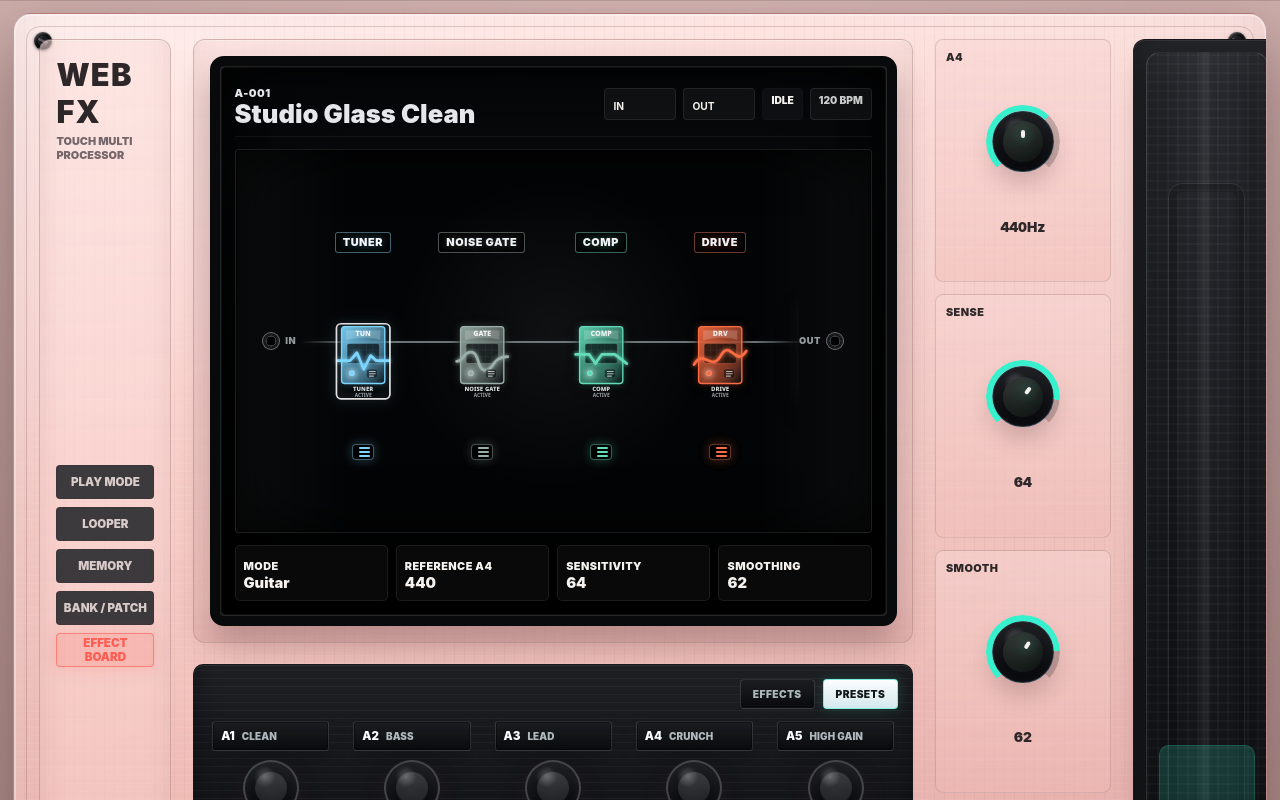
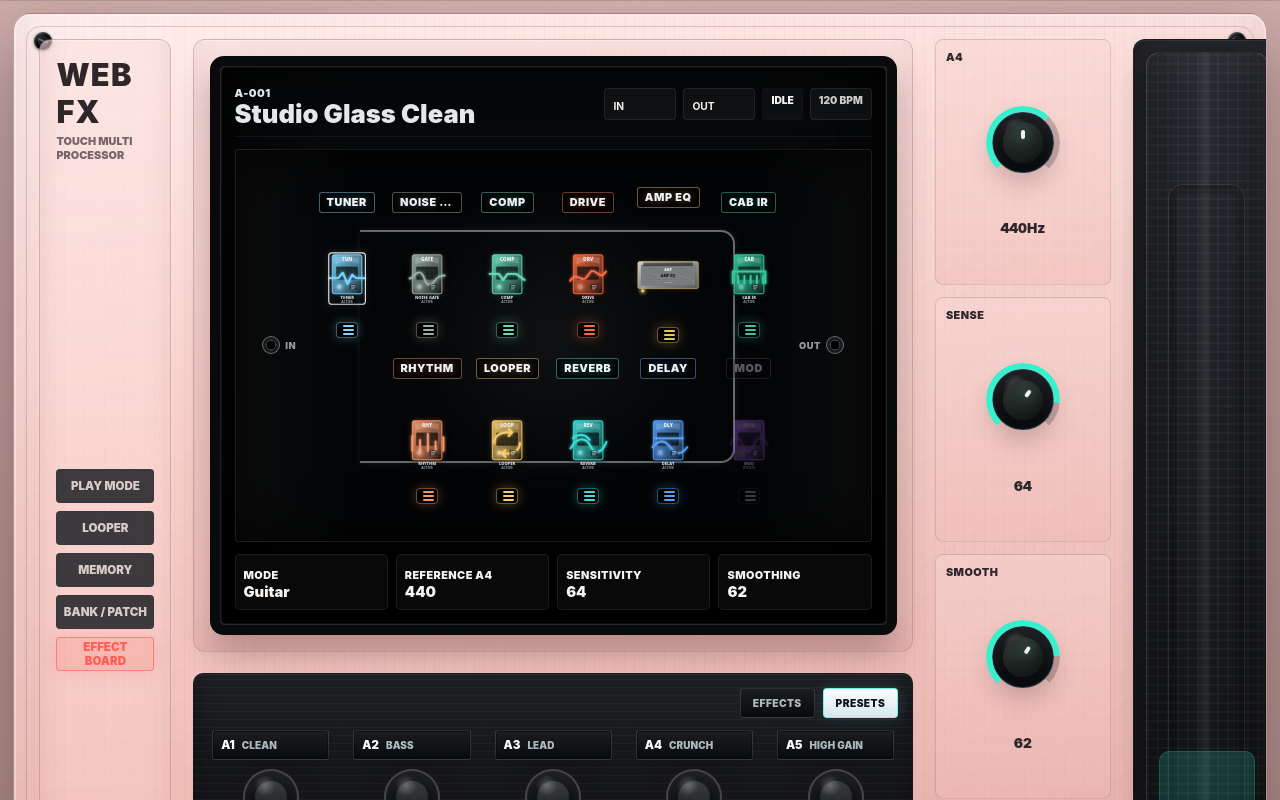
Before and after one commit to kimyounggaur/Guitar-Muti-Effector, a React (Vite) app: page / in a window 1280 px wide. Shown: the top 800 px of the page. Built offline with nearby package versions, Linux system fonts and the light colour scheme.

Commit message:
Arrange LCD effects in two-row chain

```diff
--- a/src/styles/hardware.css
+++ b/src/styles/hardware.css
@@ -3791,6 +3791,10 @@
   box-shadow: 0 0 8px rgba(255, 255, 255, 0.08);
 }
 
+.screen-glass:not(.is-preset-browser) .tone-chain-stage::before {
+  display: none;
+}
+
 .tone-chain-jack {
   position: relative;
   z-index: 2;
@@ -3820,34 +3824,97 @@
 .screen-glass:not(.is-preset-browser) .lcd-chain-rail {
   position: relative;
   z-index: 1;
-  display: flex;
-  grid-template-columns: none;
+  display: grid;
+  grid-template-columns: repeat(6, minmax(0, 1fr));
+  grid-template-rows: repeat(2, minmax(0, 1fr));
   grid-auto-rows: initial;
-  justify-content: flex-start;
+  justify-content: stretch;
   align-items: center;
-  gap: clamp(10px, 1.3vw, 18px);
+  gap: clamp(8px, 1vw, 14px) clamp(6px, 0.8vw, 12px);
   width: 100%;
   height: 100%;
   min-height: 0;
-  overflow-x: auto;
+  overflow-x: hidden;
   overflow-y: hidden;
-  padding: clamp(24px, 2.6vw, 38px) clamp(8px, 1.2vw, 16px) clamp(16px, 2vw, 28px);
+  padding: clamp(14px, 1.8vw, 24px) clamp(8px, 1.2vw, 16px) clamp(12px, 1.6vw, 20px);
+}
+
+.screen-glass:not(.is-preset-browser) .lcd-chain-rail::before {
+  content: "";
+  position: absolute;
+  z-index: 0;
+  inset: clamp(58px, 5.2vw, 76px) clamp(48px, 5vw, 78px) clamp(54px, 5vw, 74px);
+  border-top: 2px solid rgba(148, 157, 160, 0.68);
+  border-right: 2px solid rgba(148, 157, 160, 0.68);
+  border-bottom: 2px solid rgba(148, 157, 160, 0.68);
+  border-left: 0;
+  border-radius: 0 14px 14px 0;
+  box-shadow: 0 0 8px rgba(255, 255, 255, 0.08);
 }
 
 .screen-glass:not(.is-preset-browser) .chain-effect-shell {
-  display: grid;
-  flex: 0 0 clamp(96px, 8vw, 124px);
-  gap: 7px;
+  position: relative;
+  z-index: 1;
+  display: grid;
+  gap: 5px;
   justify-items: center;
-  min-width: 96px;
-}
-
-.screen-glass:not(.is-preset-browser) .chain-effect-shell.type-ampEQ {
-  flex-basis: clamp(220px, 20vw, 300px);
-}
-
-.screen-glass:not(.is-preset-browser) .chain-effect-shell.type-cabinetIR {
-  flex-basis: clamp(104px, 8.6vw, 132px);
+  width: 100%;
+  min-width: 0;
+}
+
+.screen-glass:not(.is-preset-browser) .chain-effect-shell:nth-child(1) {
+  grid-column: 1;
+  grid-row: 1;
+}
+
+.screen-glass:not(.is-preset-browser) .chain-effect-shell:nth-child(2) {
+  grid-column: 2;
+  grid-row: 1;
+}
+
+.screen-glass:not(.is-preset-browser) .chain-effect-shell:nth-child(3) {
+  grid-column: 3;
+  grid-row: 1;
+}
+
+.screen-glass:not(.is-preset-browser) .chain-effect-shell:nth-child(4) {
+  grid-column: 4;
+  grid-row: 1;
+}
+
+.screen-glass:not(.is-preset-browser) .chain-effect-shell:nth-child(5) {
+  grid-column: 5;
+  grid-row: 1;
+}
+
+.screen-glass:not(.is-preset-browser) .chain-effect-shell:nth-child(6) {
+  grid-column: 6;
+  grid-row: 1;
+}
+
+.screen-glass:not(.is-preset-browser) .chain-effect-shell:nth-child(7) {
+  grid-column: 6;
+  grid-row: 2;
+}
+
+.screen-glass:not(.is-preset-browser) .chain-effect-shell:nth-child(8) {
+  grid-column: 5;
+  grid-row: 2;
+}
+
+.screen-glass:not(.is-preset-browser) .chain-effect-shell:nth-child(9) {
+  grid-column: 4;
+  grid-row: 2;
+}
+
+.screen-glass:not(.is-preset-browser) .chain-effect-shell:nth-child(10) {
+  grid-column: 3;
+  grid-row: 2;
+}
+
+.screen-glass:not(.is-preset-browser) .chain-effect-shell:nth-child(11) {
+  grid-column: 2;
+  grid-row: 2;
 }
 
 .screen-glass:not(.is-preset-browser) .chain-effect-lcd-label {
@@ -3875,12 +3942,13 @@
 }
 
 .screen-glass:not(.is-preset-browser) .chain-effect-svg-button {
-  height: clamp(152px, 16.4vw, 198px);
+  width: 100%;
+  height: clamp(92px, 9.4vw, 118px);
   min-height: 0;
 }
 
 .screen-glass:not(.is-preset-browser) .chain-effect-shell.type-ampEQ .chain-effect-svg-button {
-  height: clamp(174px, 18vw, 228px);
+  height: clamp(104px, 10vw, 132px);
 }
 
 .screen-glass:not(.is-preset-browser) .chain-effect-main {
@@ -3892,6 +3960,7 @@
 }
 
 .screen-glass:not(.is-preset-browser) .chain-effect-svg {
+  width: 100%;
   height: 100%;
   min-height: 0;
   overflow: visible;
```
